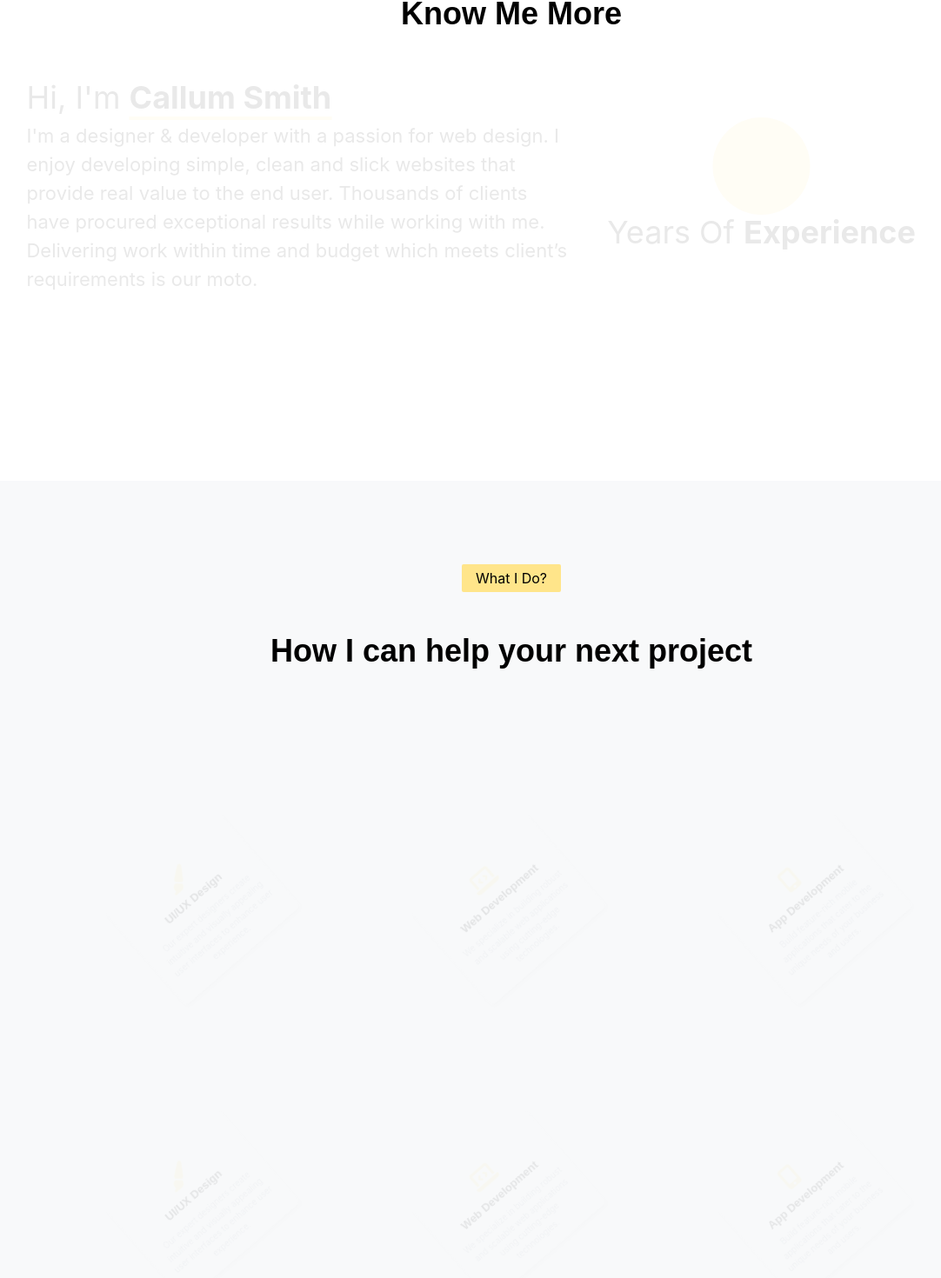
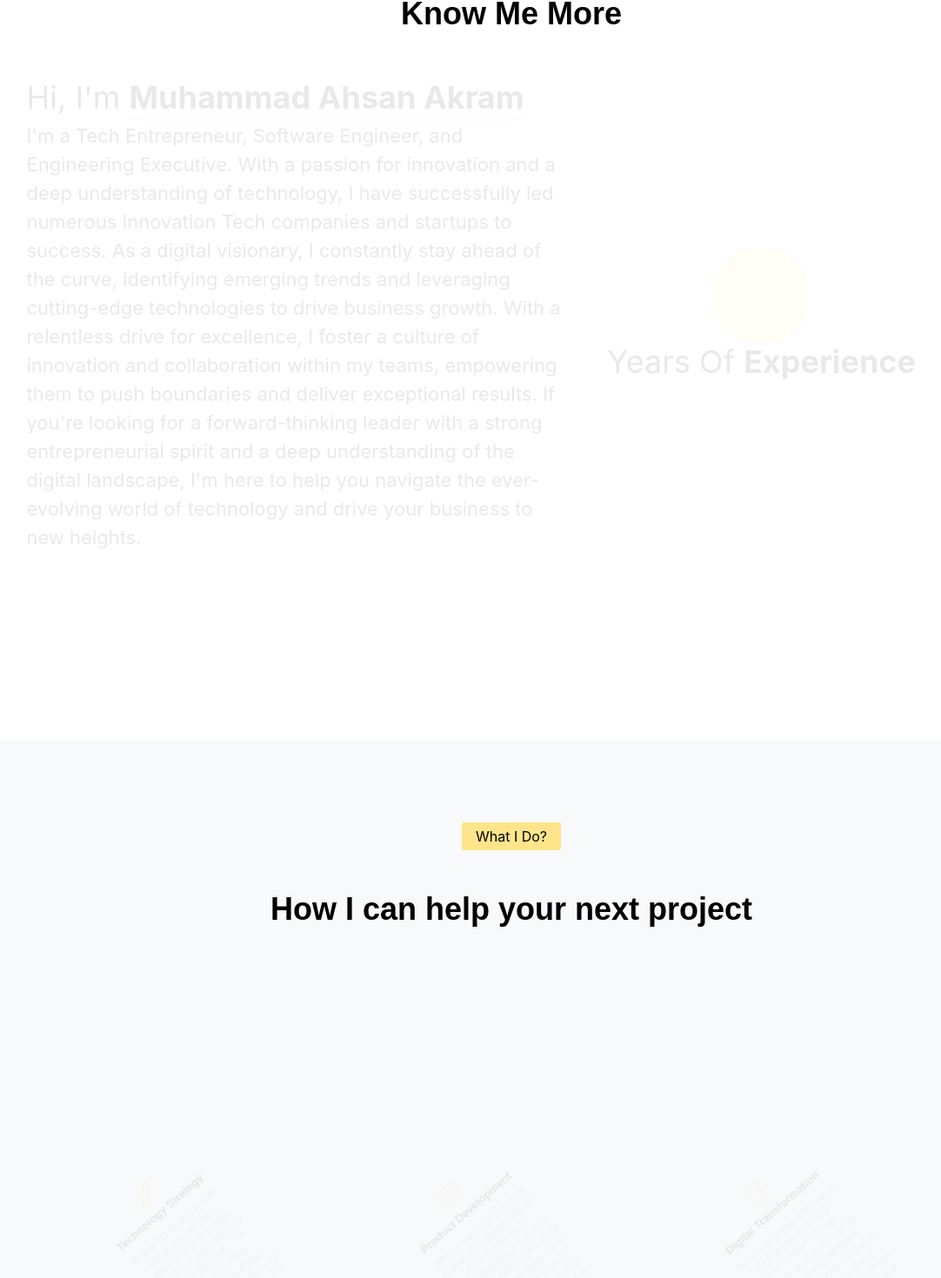
Before and after one commit to saad-shaikh01/boss-portfolio, a React (Create React App) app: page / in a window 1280 px wide. Shown: the part 957-2427 px from the top of the page at 87% size, without its empty margins (52-1134 px from the left). Built offline with nearby package versions, Linux system fonts and the light colour scheme.

Commit message:
Ahsan Original code saad update kro

```diff
--- a/src/App.js
+++ b/src/App.js
@@ -25,8 +25,8 @@ function App() {
       <Skills />
       <Works />
       <Hire />
+      <TestimonialSlider />
       <Faq />
-      <TestimonialSlider />
       <Contact />
       <Footer />
     </div>
--- a/src/containers/About.jsx
+++ b/src/containers/About.jsx
@@ -247,7 +247,7 @@ function About() {
         trigger: containerRef.current,
         start: "top center", // Adjust as needed
         end: "bottom center", // Adjust as needed
-        scrub:6, // Smoothly updates the animation as you scroll
+        scrub: 6, // Smoothly updates the animation as you scroll
       },
       ease: "power3.out",
     });
@@ -303,13 +303,13 @@ function About() {
             <h1 className="text-2xl sm:text-4xl pb-2">
               Hi, I'm{" "}
               <span className="font-bold border-b border-b-4  border-dark-primary">
-                Callum Smith
+                Muhammad Ahsan Akram
               </span>
             </h1>
             <SecondaryText
               style={"mx-auto w-[100%]"}
               title={
-                "I'm a designer & developer with a passion for web design. I enjoy developing simple, clean and slick websites that provide real value to the end user. Thousands of clients have procured exceptional results while working with me. Delivering work within time and budget which meets client’s requirements is our moto."
+                "I'm a Tech Entrepreneur, Software Engineer, and Engineering Executive. With a passion for innovation and a deep understanding of technology, I have successfully led numerous Innovation Tech companies and startups to success. As a digital visionary, I constantly stay ahead of the curve, identifying emerging trends and leveraging cutting-edge technologies to drive business growth. With a relentless drive for excellence, I foster a culture of innovation and collaboration within my teams, empowering them to push boundaries and deliver exceptional results. If you're looking for a forward-thinking leader with a strong entrepreneurial spirit and a deep understanding of the digital landscape, I'm here to help you navigate the ever-evolving world of technology and drive your business to new heights."
               }
             />
           </div>
@@ -317,7 +317,7 @@ function About() {
           <div className="w-[100%] lg:w-[40%] text-center">
             <div className="bg-dark-primary flex items-center justify-center w-28 h-28 rounded-full mx-auto">
               <p className="w-[150px] text-[120px] font-bold experience-number opacity-0">
-                22
+                09
               </p>
             </div>
             <h1 className="text-4xl pb-2">
@@ -331,14 +331,14 @@ function About() {
             <PrimaryText style={"font-semibold"} title={"Name:"} />
             <SecondaryHeading
               style={"text-xl font-extrabold sm:text-gray-900"}
-              title={"Callum Smith"}
+              title={"Muhammad Ahsan Akram"}
             />
           </div>
           <div>
             <PrimaryText style={"font-semibold"} title={"Email:"} />
             <SecondaryHeading
               style={"text-xl font-extrabold sm:text-gray-900"}
-              title={"chat@callum.com"}
+              title={"Ahsanakram0611@gmail.com"}
             />
           </div>
           <div>
@@ -352,7 +352,7 @@ function About() {
             <PrimaryText style={"font-semibold"} title={"From:"} />
             <SecondaryHeading
               style={"text-xl font-extrabold sm:text-gray-900"}
-              title={"Los Angeles, USA."}
+              title={"Karachi, Pakistan."}
             />
           </div>
         </div>
--- a/src/containers/Faq.jsx
+++ b/src/containers/Faq.jsx
@@ -95,40 +95,75 @@ const Faq = () => {
 
           <FAQItem
             index={0}
-            question="How can i contact you?"
-            answer="You can contact me with the help of the given gmail and contact info"
+            question="What certifications does Muhammad Ahsan Akram hold?"
+            answer="Muhammad Ahsan Akram holds certifications in project management, agile methodologies (Scrum), and technology strategy."
             isOpen={openIndex === 0}
             onToggle={handleToggle}
           />
           <hr className="" />
           <FAQItem
             index={1}
-            question="How can i contact you?"
-            answer="You can contact me with the help of the given gmail and contact info"
+            question="Has Muhammad Ahsan Akram worked with international clients?"
+            answer="Yes, Muhammad Ahsan Akram has experience working with international clients across different continents, including North America, Europe, and Asia."
             isOpen={openIndex === 1}
             onToggle={handleToggle}
           />
           <hr className="" />
           <FAQItem
             index={2}
-            question="How can i contact you?"
-            answer="You can contact me with the help of the given gmail and contact info"
+            question="What is Muhammad Ahsan Akram's approach to problem-solving?"
+            answer="Muhammad Ahsan Akram believes in a structured approach to problem-solving. He analyzes the situation, gathers relevant data, identifies potential solutions, and collaborates with stakeholders to make informed decisions."
             isOpen={openIndex === 2}
             onToggle={handleToggle}
           />
           <hr className="" />
           <FAQItem
             index={3}
-            question="How can i contact you?"
-            answer="You can contact me with the help of the given gmail and contact info"
+            question="Can Muhammad Ahsan Akram provide references or testimonials from previous clients?"
+            answer="Yes, Muhammad Ahsan Akram can provide references or testimonials upon request, showcasing positive feedback and recommendations from previous clients."
             isOpen={openIndex === 3}
             onToggle={handleToggle}
           />
           <hr className="" />
           <FAQItem
             index={4}
-            question="How can i contact you?"
-            answer="You can contact me with the help of the given gmail and contact info"
+            question="How does Muhammad Ahsan Akram ensure effective communication with project stakeholders?"
+            answer="Muhammad Ahsan Akram believes in regular and transparent communication with stakeholders. He conducts frequent project status updates, shares progress reports, and holds meetings to address any concerns or questions."
+            isOpen={openIndex === 4}
+            onToggle={handleToggle}
+          />
+             <hr className="" />
+          <FAQItem
+            index={5}
+            question="Can Muhammad Ahsan Akram provide insights on emerging technologies such as AI and blockchain?"
+            answer="Yes, Muhammad Ahsan Akram keeps himself updated on emerging technologies and can provide insights on their potential applications, benefits, and challenges based on his industry experience and research."
+            isOpen={openIndex === 4}
+            onToggle={handleToggle}
+          />
+
+<hr className="" />
+          <FAQItem
+            index={6}
+            question="How does Muhammad Ahsan Akram ensure project deadlines are met?"
+            answer="Muhammad Ahsan Akram employs effective project management techniques, such as setting realistic timelines, monitoring progress regularly, identifying potential risks, and implementing mitigation strategies to ensure project deadlines are met."
+            isOpen={openIndex === 4}
+            onToggle={handleToggle}
+          />
+
+<hr className="" />
+          <FAQItem
+            index={7}
+            question="What is Muhammad Ahsan Akram's philosophy on continuous learning and professional growth?"
+            answer="Muhammad Ahsan Akram believes in lifelong learning and actively seeks opportunities to enhance his skills and knowledge through attending workshops, participating in industry forums, and pursuing relevant certifications."
+            isOpen={openIndex === 4}
+            onToggle={handleToggle}
+          />
+
+<hr className="" />
+          <FAQItem
+            index={8}
+            question="How does Muhammad Ahsan Akram handle change management in projects?"
+            answer="Muhammad Ahsan Akram understands the importance of change management in projects. He employs a structured approach, involving stakeholders, communicating the benefits, managing resistance, and providing necessary training and support during the transition."
             isOpen={openIndex === 4}
             onToggle={handleToggle}
           />
--- a/src/containers/Hero.jsx
+++ b/src/containers/Hero.jsx
@@ -169,12 +169,12 @@ function Hero() {
               "hero-heading mx-auto pt-4 sm:w-[100%] lg:w-[50%] sm:text-[22px]"
             }
             title={
-              "HELLO! I'M CALLUM SMITH - GRAPHIC DESIGNER, ILLUSTRATOR & ART DIRECTOR."
+              "HELLO! I'M MUHAMMAD AHSAN AKRAM – TECH ENTREPRENEUR, DIGITAL VISIONARY & CHIEF TECHNOLOGY OFFICER."
             }
           />
           <SecondaryText
             style={"secondary-text"}
-            title={"based in Los Angeles, USA."}
+            title={"based in Karachi, Pakistan."}
           />
           <Button style={"btn"} text="About Me" />
 
--- a/src/containers/Hire.jsx
+++ b/src/containers/Hire.jsx
@@ -52,7 +52,7 @@ function Hire() {
           title={'Interested in working with me?'}
         />
         <div className='flex justify-center mt-8'>
-          <Button text='Hire Me !' style='bg-dark-primary flex justify-center' />
+         <a href="#Contact"> <Button text='Hire Me !' style='bg-dark-primary flex justify-center' /></a>
         </div>
       </div>
     </div>
--- a/src/containers/Resume.jsx
+++ b/src/containers/Resume.jsx
@@ -39,26 +39,33 @@ const animateEntry = (entry) => {
 };
 const educationData = [
   {
-    title: "Master in Computer Engineering",
-    institution: "Harvard University",
-    duration: "2015 - 2017",
+    title: "Master of Science - MS, Computer Science ",
+    institution: "Mohammad Ali Jinnah University (MAJU)",
+    duration: "2020 - 2022",
     description:
       "Lorem Ipsum is simply dummy text of the printing and typesetting industry. Lorem Ipsum has been the dummy text.",
   },
   {
-    title: "Master in Computer Engineering",
-    institution: "Harvard University",
-    duration: "2015 - 2017",
+    title: "Bachelor of Science - BS, Computer Science",
+    institution: "Preston UniversityPreston University",
+    duration: "Jan 2015 - Jan 2019",
     description:
       "Lorem Ipsum is simply dummy text of the printing and typesetting industry. Lorem Ipsum has been the dummy text.",
   },
   {
-    title: "Master in Computer Engineering",
-    institution: "Harvard University",
-    duration: "2015 - 2017",
+    title: "HSC, Pre-Engineering",
+    institution: "Govt Islamia Science College Karachi",
+    duration: "2010 – 2013",
     description:
       "Lorem Ipsum is simply dummy text of the printing and typesetting industry. Lorem Ipsum has been the dummy text.",
   },
+{
+  title: " SSC, Computer Studies",
+  institution: "Brilliant Career Secondary School",
+  duration: "2008 – 2010",
+  description:
+    "Lorem Ipsum is simply dummy text of the printing and typesetting industry. Lorem Ipsum has been the dummy text.",
+},
   // Add more education entries as needed
 ];
 
--- a/src/containers/Service.jsx
+++ b/src/containers/Service.jsx
@@ -10,39 +10,57 @@ gsap.registerPlugin(ScrollTrigger);
 const servicesData = [
   {
     icon: Icons.uiUxDesign,
-    title: "UI/UX Design",
+    title: "Technology Strategy",
     description:
-      "Our expert designers create intuitive and visually appealing user interfaces to enhance user experience.",
+      "Muhammad Ahsan can help businesses develop a comprehensive technology strategy that aligns with their goals and objectives. This includes identifying opportunities for digital transformation, implementing innovative technologies, and optimizing existing systems.",
   },
   {
     icon: Icons.webDevelopment,
-    title: "Web Development",
+    title: "Product Development",
     description:
-      "We specialize in building robust and scalable web applications using cutting-edge technologies.",
+      "With his expertise in product development, Muhammad can assist businesses in conceptualizing and creating innovative digital products that meet market demands. He can guide the entire product development lifecycle, from ideation and prototyping to testing and launch.",
   },
   {
     icon: Icons.mobileApp,
-    title: "App Development",
+    title: "Digital Transformation",
     description:
-      "Build feature-rich mobile applications that cater to the unique needs of your business and users.",
+      "Muhammad Ahsan understands the importance of digital transformation in today's business environment. He can help businesses embrace digital technologies, streamline operations, and enhance customer experiences through the implementation of digital solutions such as cloud computing, data analytics, and artificial intelligence.",
   },
   {
     icon: Icons.uiUxDesign,
-    title: "UI/UX Design",
+    title: "Leadership and Mentoring",
     description:
-      "Our expert designers create intuitive and visually appealing user interfaces to enhance user experience.",
+      "With his experience as an entrepreneur and technology leader, Muhammad provides leadership and mentoring services to help businesses and individuals navigate the complexities of the digital world. He can offer guidance on strategic decision-making, team management, and fostering a culture of innovation.",
   },
   {
     icon: Icons.webDevelopment,
-    title: "Web Development",
+    title: "Consulting and Advisory",
     description:
-      "We specialize in building robust and scalable web applications using cutting-edge technologies.",
+      "Muhammad Ahsan offers consulting and advisory services to businesses seeking expert insights and guidance in areas such as technology adoption, digital marketing strategies, cybersecurity, and IT infrastructure planning.",
   },
   {
     icon: Icons.mobileApp,
-    title: "App Development",
+    title: "Full-Stack Development",
     description:
-      "Build feature-rich mobile applications that cater to the unique needs of your business and users.",
+      "Muhammad Ahsan has expertise in both front-end and back-end development, enabling him to create end-to-end software solutions. From user interface design and development to server-side programming and database integration, he can build comprehensive applications that deliver a seamless user experience.",
+  },
+  {
+    icon: Icons.mobileApp,
+    title: "Agile Development Methodologies",
+    description:
+      ": Muhammad Ahsan follows agile development methodologies to ensure efficient and iterative software development. By embracing agile principles, he can adapt to changing requirements, foster collaboration, and deliver high-quality software within shorter development cycles.",
+  },
+  {
+    icon: Icons.mobileApp,
+    title: "Quality Assurance and Testing",
+    description:
+      "Muhammad Ahsan understands the importance of delivering bug-free and reliable software. He employs rigorous quality assurance and testing practices to identify and resolve any issues during the development process, ensuring that the final product meets the highest standards of quality.",
+  },
+  {
+    icon: Icons.mobileApp,
+    title: "Maintenance and Support",
+    description:
+      "After the software is deployed, Muhammad provides ongoing maintenance and support services to ensure the smooth operation of the application. This includes bug fixes, updates, and enhancements to keep the software up-to-date and optimized.",
   },
 ];
 
--- a/src/containers/Skills.jsx
+++ b/src/containers/Skills.jsx
@@ -133,7 +133,7 @@ function Skills() {
       </div>
 
       <div className='flex justify-center mt-8'>
-        <Button text='Download CV' style='flex justify-center' />
+        <Button text='Load More' style='flex justify-center' />
       </div>
     </div>
   );
```
Lines whose indentation alone changed are shown as unchanged.
